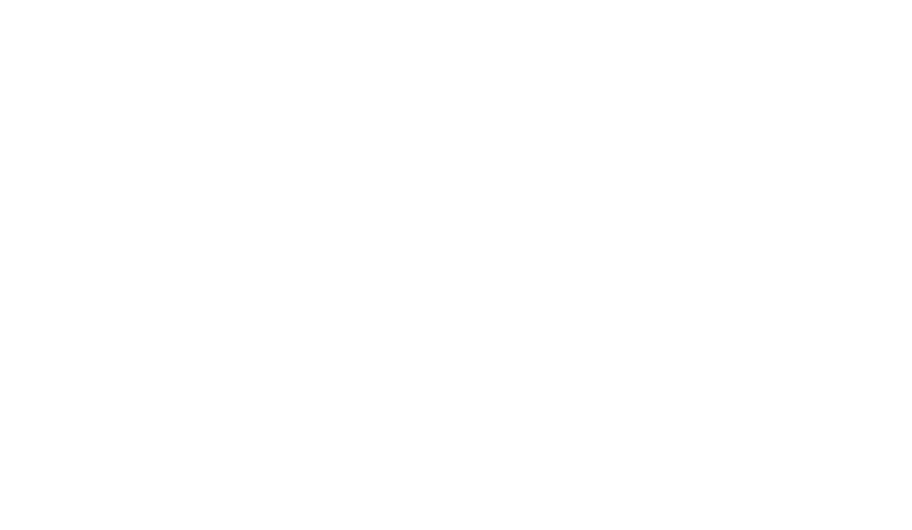
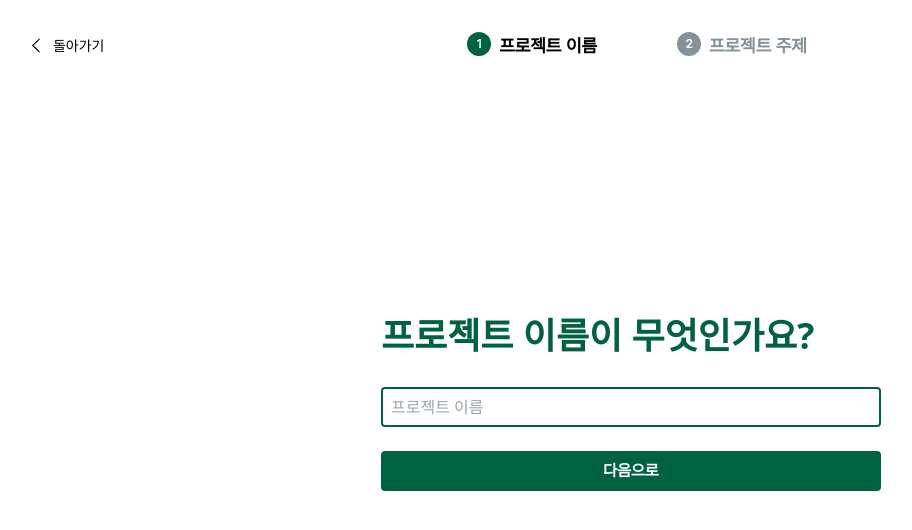
Before and after one commit to boostcampwm2023/web10-Lesser, a React (Vite) app in the folder FE/: page /project/create in a window 1280 px wide. Shown: the top 530 px of the page, without its empty margins (9-921 px from the left). Built offline with nearby package versions, Linux system fonts and the light colour scheme.

Commit message:
feat: [project-create] 프로젝트 생성을 위한 데이터 입력 input 생성
1. 프로젝트 생성을 위한 데이터 입력 input 생성
2. 프로젝트 생성 페이지 기초 스타일 적용

```diff
--- /dev/null
+++ b/FE/src/components/project/ProjectCreateForm.tsx
@@ -0,0 +1,34 @@
+import { MouseEventHandler } from 'react';
+
+interface ProjectFormProps {
+  projectFormTitle: string;
+  projectFormPlaceholder: string;
+  projectButtonText: string;
+  projectButtonClickHandler: MouseEventHandler<HTMLButtonElement>;
+}
+
+const ProjectCreateForm = ({
+  projectFormTitle,
+  projectFormPlaceholder,
+  projectButtonText,
+  projectButtonClickHandler,
+}: ProjectFormProps) => {
+  return (
+    <div className="flex flex-col max-w-[76rem] min-w-[76rem] mx-auto my-auto gap-6 mt-[calc(50vh-150px)]">
+      <p className="text-starbucks-green font-prentendard text-xl font-bold w-[31.25rem] mx-auto">{projectFormTitle}</p>
+      <input
+        type="text"
+        className="border-starbucks-green border-2 w-[31.25rem] h-10 mx-auto rounded ps-2"
+        placeholder={projectFormPlaceholder}
+      />
+      <button
+        className="bg-starbucks-green w-[31.25rem] h-10 mx-auto rounded font-pretendard font-bold text-true-white"
+        onClick={projectButtonClickHandler}
+      >
+        {projectButtonText}
+      </button>
+    </div>
+  );
+};
+
+export default ProjectCreateForm;
--- /dev/null
+++ b/FE/src/components/project/ProjectProcessText.tsx
@@ -0,0 +1,22 @@
+interface ProjectProcessTextProps {
+  processNum: number;
+  processName: string;
+  active: boolean;
+}
+
+const ProjectProcessText = ({ processNum, processName, active }: ProjectProcessTextProps) => {
+  return (
+    <div className="flex gap-2 content-center">
+      <div
+        className={`${active ? 'bg-starbucks-green' : 'bg-light-gray'} w-6 h-6 rounded-xl flex flex-col justify-center`}
+      >
+        <p className="font-pretendard text-true-white text-s font-bold text-center">{processNum}</p>
+      </div>
+      <p className={`font-pretendard font-bold text-ml ${active ? 'text-true-black' : 'text-light-gray'}`}>
+        {processName}
+      </p>
+    </div>
+  );
+};
+
+export default ProjectProcessText;
--- a/FE/src/pages/ProjectCreatePage.tsx
+++ b/FE/src/pages/ProjectCreatePage.tsx
@@ -1,7 +1,42 @@
+import { useState } from 'react';
+import { Link } from 'react-router-dom';
+import chevronLeft from '../assets/icons/chevron-left.svg';
+import ProjectProcessText from '../components/project/ProjectProcessText';
+import ProjectCreateForm from '../components/project/ProjectCreateForm';
+
 const ProjectCreatePage = () => {
+  const [process, setProcess] = useState(0);
   return (
     <>
-      <div></div>
+      <div className="min-w-[76rem] max-w-[76rem] gap-3 flex justify-between mx-auto pe-[6rem] pt-8">
+        <Link to={'/project'} className="cursor-pointer flex gap-1 w-[6rem]">
+          <img src={chevronLeft} />
+          <p className="text-sm items-center my-auto">돌아가기</p>
+        </Link>
+        <div className="flex gap-[5rem] m-auto">
+          <ProjectProcessText processNum={1} processName="프로젝트 이름" active={process === 0} />
+          <ProjectProcessText processNum={2} processName="프로젝트 주제" active={process === 1} />
+        </div>
+      </div>
+      {!process ? (
+        <ProjectCreateForm
+          projectFormTitle="프로젝트 이름이 무엇인가요?"
+          projectFormPlaceholder="프로젝트 이름"
+          projectButtonText="다음으로"
+          projectButtonClickHandler={() => {
+            setProcess((process) => (!process ? process + 1 : 0));
+          }}
+        />
+      ) : (
+        <ProjectCreateForm
+          projectFormTitle="프로젝트 주제가 무엇인가요?"
+          projectFormPlaceholder="프로젝트 주제"
+          projectButtonText="프로젝트 생성하기"
+          projectButtonClickHandler={() => {
+            setProcess((process) => (!process ? process + 1 : 0));
+          }}
+        />
+      )}
     </>
   );
 };
--- a/FE/tailwind.config.js
+++ b/FE/tailwind.config.js
@@ -27,6 +27,7 @@ export default {
         m: '16px',
         ml: '18px',
         l: '24px',
+        xl: '36px',
       },
     },
   },
```
